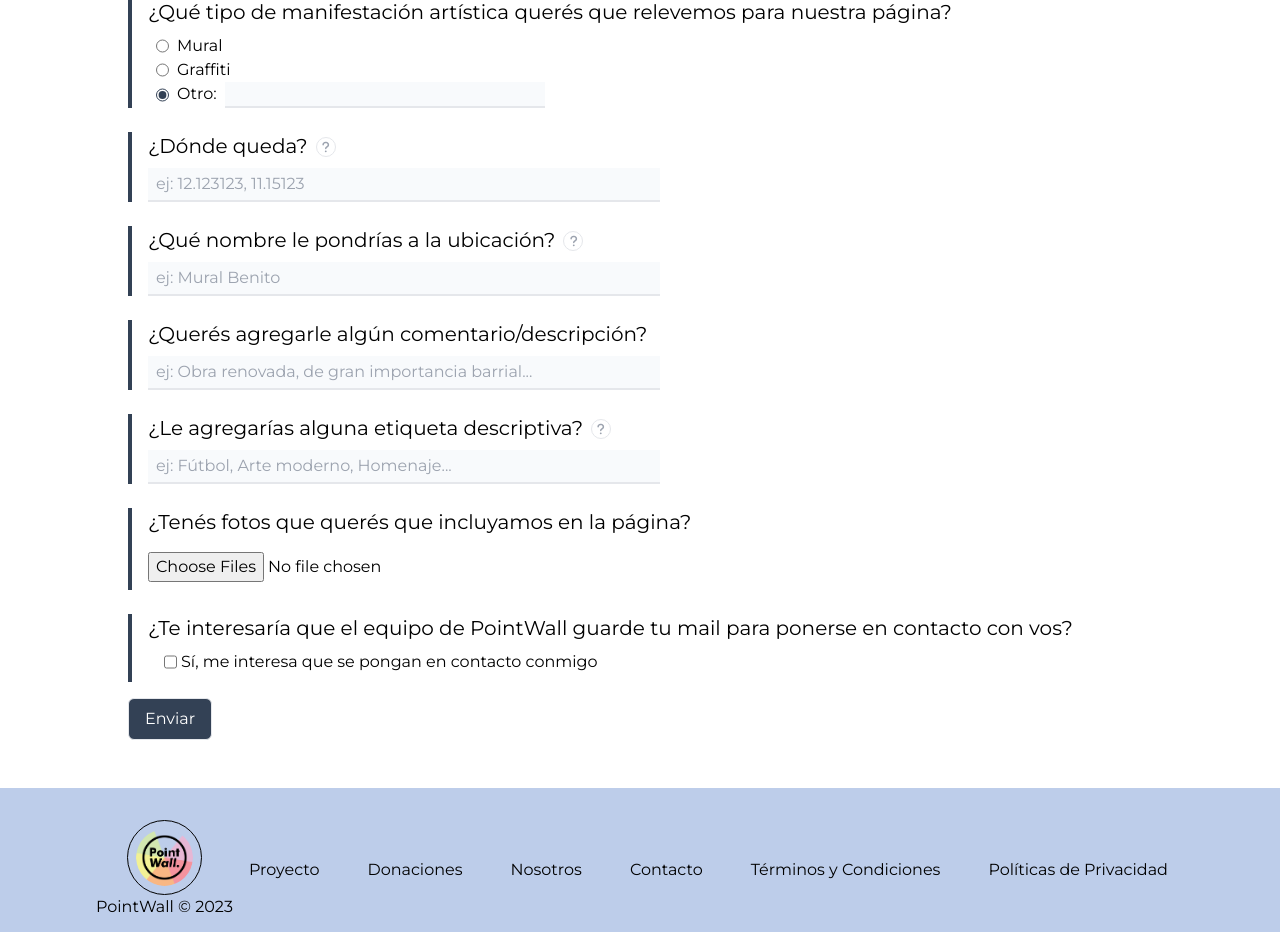
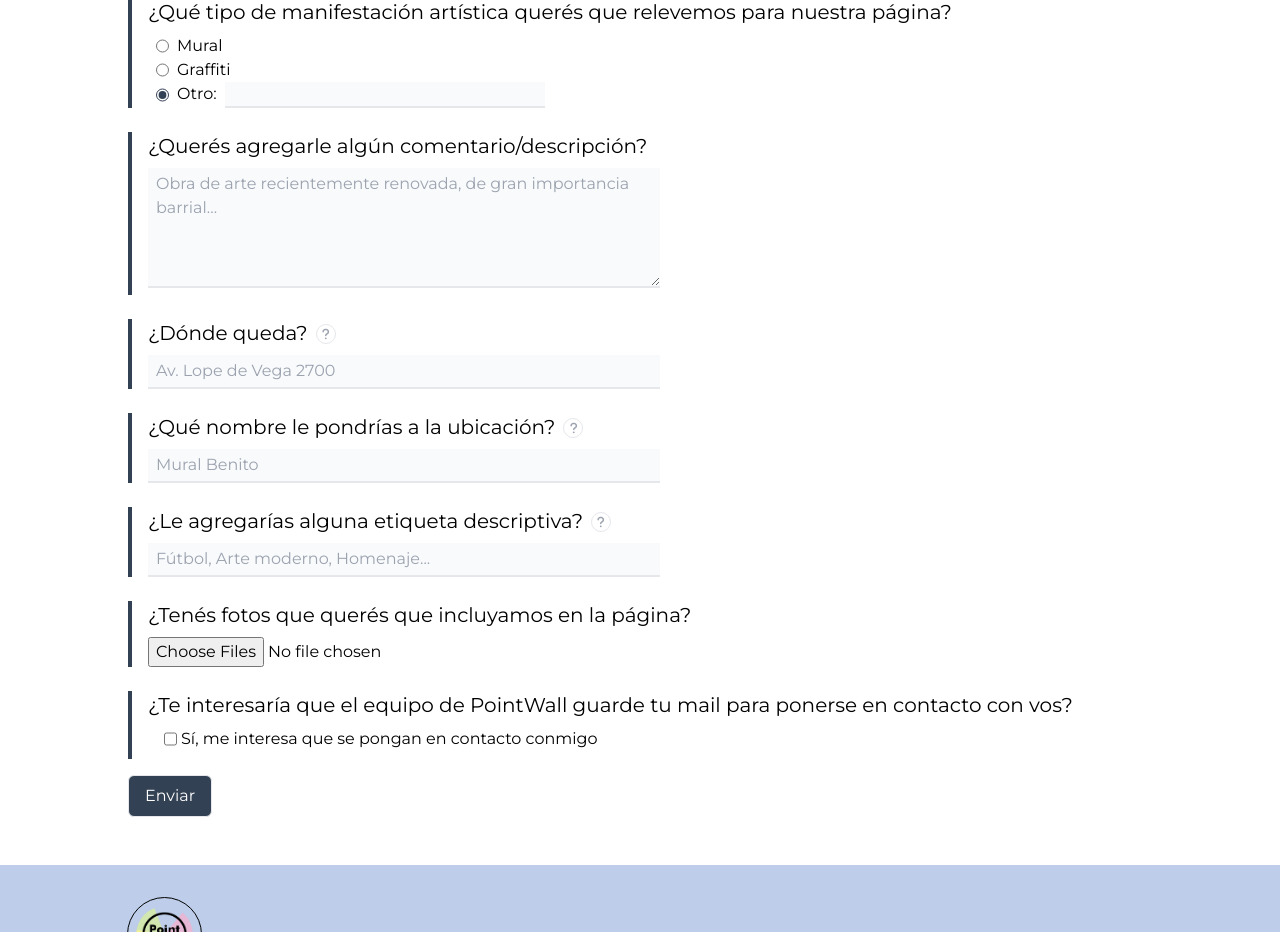
Before and after one commit to PointWall/pointwall, a Next.js app: page /contribucion in a window 1280 px wide. Shown: the part 1500-2432 px from the top of the page. Built offline with nearby package versions, Linux system fonts and the light colour scheme; no server answers; what tailwindcss-animated would draw is missing.

Commit message:
🛠 Fix contribution form

```diff
--- a/pages/contribucion.tsx
+++ b/pages/contribucion.tsx
@@ -1,5 +1,5 @@
-import { PointwallSession } from '@/types/pointwallSession'
-import { useSession } from 'next-auth/react'
+// import { PointwallSession } from '@/types/pointwallSession'
+// import { useSession } from 'next-auth/react'
 import { useState, FormEvent, ChangeEvent } from 'react'
 // components
 import Head from 'next/head'
@@ -11,6 +11,12 @@ import { faQuestion } from '@fortawesome/free-solid-svg-icons'
 
 type inputValue = 'title' | 'description' | 'location' | 'tags'
 
+interface InputSectionProps {
+  children: JSX.Element | JSX.Element[]
+  title: string
+  helpText?: string
+}
+
 interface InputOp {
   value: inputValue
   text: string
@@ -18,17 +24,18 @@ interface InputOp {
   placeholder: string
 }
 
-const FORM_INITIAL_STATE = {
-  title: '',
-  description: '',
-  artType: '',
-  location: '',
-  getInContact: false,
-  images: new Array<String>(),
-  author: {
-    id: -1
-  },
-  tags: ''
+interface InputTextProps {
+  name: string
+  label?: string
+  placeholder?: string
+  required?: boolean
+}
+
+interface InputImageProps {
+  name: string
+  label?: string
+  required?: boolean
+  multiple?: boolean
 }
 
 const TEXT_INPUTS: InputOp[] = [
@@ -36,18 +43,13 @@ const TEXT_INPUTS: InputOp[] = [
     value: 'location',
     text: '¿Dónde queda?',
     helpText: 'Agregá la información más precisa que tengas de la ubicación. Puede ser dirección, calle que corta, o hasta longitud y latitud. También podés agregar un link de google maps referenciando la ubicación.',
-    placeholder: '12.123123, 11.15123'
+    placeholder: 'Av. Lope de Vega 2700'
   },
   {
     value: 'title',
     text: '¿Qué nombre le pondrías a la ubicación?',
     helpText: 'Cuanto más claro sea más posibilidades existen de que la colaboración sea publicada',
     placeholder: 'Mural Benito'
-  },
-  {
-    value: 'description',
-    text: '¿Querés agregarle algún comentario/descripción? ',
-    placeholder: 'Obra renovada, de gran importancia barrial...'
   },
   {
     value: 'tags',
@@ -57,39 +59,31 @@ const TEXT_INPUTS: InputOp[] = [
   }
 ]
 
-interface InputSectionProps {
-  children: JSX.Element | JSX.Element[]
-  title: string
-  helpText?: string
+function TextInput (props: InputTextProps): JSX.Element {
+  return (
+    <div>
+      {props.label !== undefined && <label htmlFor={props.name} className='w-fit block font-light text-sm mb-1'>{props.label}</label>}
+      <input type='text' id={props.name} name={props.name} placeholder={props.placeholder} className='w-full max-w-lg border-b-2 bg-slate-50 px-[.5em] py-[.25em] outline-none focus:border-slate-400 focus:bg-slate-100' />
+    </div>
+  )
 }
 
-async function saveImages (fileInput: FileList | undefined): Promise<any[]> {
-  if (fileInput == null) return []
-
-  const savedImages: String[] = []
-  const files = Array.from(fileInput)
-
-  const formData = new FormData()
-  formData.append('upload_preset', 'pointwall')
-  formData.append('api_key', process.env.NEXT_PUBLIC_CLOUDINARY_API_KEY ?? '')
-
-  for (const file of files) {
-    formData.append('file', file)
-    try {
-      const data = await fetch(
-        'https://api.cloudinary.com/v1_1/dsxmh7gww/image/upload',
-        {
-          method: 'POST',
-          body: formData
-        }
+function TextareaInput (props: InputTextProps): JSX.Element {
+  return (
+    <div>
+      {props.label !== undefined && <label htmlFor={props.name} className='w-fit block font-light text-sm mb-1'>{props.label}</label>}
+      <textarea id={props.name} name={props.name} placeholder={props.placeholder} className='w-full max-w-lg border-b-2 bg-slate-50 px-[.5em] py-[.25em] outline-none min-h-[120px] max-h-[280px] focus:border-slate-400 focus:bg-slate-100' />
+    </div>
   )
-      savedImages.push((await data.json()).url)
-    } catch (error) {
-      console.error(error)
-    }
 }
 
-  return savedImages
+function ImageInput (props: InputImageProps): JSX.Element {
+  return (
+    <div>
+      {props.label !== undefined && <label htmlFor={props.name} className='w-fit block font-light text-sm mb-1'>{props.label}</label>}
+      <input type='file' accept='image/*' required={props.required} multiple={props.multiple} />
+    </div>
+  )
 }
 
 function InputSection ({ children, title, helpText }: InputSectionProps): JSX.Element {
@@ -111,39 +105,41 @@ function InputSection ({ children, title, helpText }: InputSectionProps): JSX.El
 }
 
 export default function Page (): JSX.Element {
-  const { data: session } = useSession()
-  const pointwallSession = session as PointwallSession
-  const [images, setImages] = useState<FileList>()
-  /*
-  ARREGLAR PROBLEMA CON EL artType TEXT INPUT AL SELECCIONAR UNA OPCION PERO ESCRIBIR EN EL INPUT
-  */
-  const [formData, setFormData] = useState(FORM_INITIAL_STATE)
-  // const [isOtherChecked, setIsOtherChecked] = useState(false)
+  // const { data: session } = useSession()
+  // const pointwallSession = session as PointwallSession
+  // const [images, setImages] = useState<FileList>()
 
-  async function postContribution (data: any): Promise<void> {
-    console.log(data)
+  // const [formData, setFormData] = useState(FORM_INITIAL_STATE)
+  const [artType, setArtType] = useState('')
+  const [acceptsContact, setAcceptsContact] = useState(false)
 
-    // if (pointwallSession?.user == null) {
-    //   alert('Debes iniciar sesión para poder enviar el formulario')
-    //   return
+  // async function postContribution (data: any): Promise<void> {
+  //   console.log(data)
+
+  //   // if (pointwallSession?.user == null) {
+  //   //   alert('Debes iniciar sesión para poder enviar el formulario')
+  //   //   return
+  //   // }
+  //   // formData.author = { id: pointwallSession?.user?.id }
+  //   // formData.images = await saveImages(images)
+
+  //   // await fetch('/api/post', {
+  //   //   method: 'POST',
+  //   //   body: JSON.stringify({ ...formData }),
+  //   //   headers: {
+  //   //     'content-type': 'application/json'
+  //   //   }
+  //   // }).catch((e) => console.log(e))
   // }
-    // formData.author = { id: pointwallSession?.user?.id }
-    // formData.images = await saveImages(images)
-
-    // await fetch('/api/post', {
-    //   method: 'POST',
-    //   body: JSON.stringify({ ...formData }),
-    //   headers: {
-    //     'content-type': 'application/json'
-    //   }
-    // }).catch((e) => console.log(e))
-  }
 
   function handleSubmit (ev: FormEvent): void {
     ev.preventDefault()
     // @ts-expect-error
-    const formD = Object.fromEntries(new FormData(ev.target))
-    postContribution(formD).then(_ => setFormData(FORM_INITIAL_STATE)).catch((error) => console.error(error))
+    const formD = new FormData(ev.target)
+    formD.append('artType', artType)
+    formD.append('acceptsContact', acceptsContact.toString())
+    console.log(Object.fromEntries(formD))
+    // postContribution(formD).then(_ => setFormData(FORM_INITIAL_STATE)).catch((error) => console.error(error))
   }
 
   return (
@@ -167,17 +163,8 @@ export default function Page (): JSX.Element {
                       <input
                         id='mural'
                         type='radio'
-                        name='artType'
-                        value='Mural'
-                        // onChange={function (
-                        //   ev: ChangeEvent & { target: HTMLInputElement }
-                        // ) {
-                        //   setFormData((prevData) => ({
-                        //     ...prevData,
-                        //     artType: ev.target.value
-                        //   }))
-                        // }}
-                        // checked={formData.artType === 'Mural'}
+                        onChange={() => setArtType('Mural')}
+                        checked={artType === 'Mural'}
                       />
                       <label htmlFor='mural'>Mural</label>
                     </div>
@@ -185,17 +172,8 @@ export default function Page (): JSX.Element {
                       <input
                         id='graffiti'
                         type='radio'
-                        name='artType'
-                        value='Graffiti'
-                        // onChange={function (
-                        //   ev: ChangeEvent & { target: HTMLInputElement }
-                        // ) {
-                        //   setFormData((prevData) => ({
-                        //     ...prevData,
-                        //     artType: ev.target.value
-                        //   }))
-                        // }}
-                        checked={formData.artType === 'Graffiti'}
+                        onChange={() => setArtType('Graffiti')}
+                        checked={artType === 'Graffiti'}
                       />
                       <label htmlFor='graffiti'>Graffiti</label>
                     </div>
@@ -203,61 +181,36 @@ export default function Page (): JSX.Element {
                       <input
                         id='other'
                         type='radio'
-                        name='artType'
-                        value='Otro'
-                        // onChange={function (
-                        //   ev: ChangeEvent & { target: HTMLInputElement }
-                        // ) {
-                        //   setFormData((prevData) => ({
-                        //     ...prevData,
-                        //     artType: ''
-                        //   }))
-                        // }}
-                        checked={!['Graffiti', 'Mural'].includes(formData.artType)}
+                        onChange={() => setArtType('Otro')}
+                        checked={!['Graffiti', 'Mural'].includes(artType)}
                       />
                       <label htmlFor='other'>Otro: </label>
                       <input
                         type='text'
-                        name='otherArtType'
-                        // onChange={function (
-                        //   ev: ChangeEvent & { target: HTMLInputElement }
-                        // ) {
-                        //   setFormData((prevData) => {
-                        //     return {
-                        //       ...prevData,
-                        //       artType: ev.target.value
-                        //     }
-                        //   })
-                        // }}
-                        value={!['Graffiti', 'Mural'].includes(formData.artType) ? formData.artType : ''}
+                        onChange={(ev: ChangeEvent & { target: HTMLInputElement }) => setArtType(ev.target.value)}
+                        value={!['Graffiti', 'Mural'].includes(artType) ? artType : ''}
                         className='w-full max-w-xs border-b-2 bg-slate-50 px-[.5em] outline-none focus:border-slate-400 focus:bg-slate-100'
                       />
                     </div>
                   </div>
                 </InputSection>
+                <InputSection title='¿Querés agregarle algún comentario/descripción?'>
+                  <TextareaInput name='description' placeholder='Obra de arte recientemente renovada, de gran importancia barrial...' />
+                </InputSection>
                 {TEXT_INPUTS.map((input) => (
                   <InputSection key={input.value} title={input.text} helpText={input.helpText}>
-                    <input
-                      type='text'
-                      name={input.value}
-                      className='w-full max-w-lg border-b-2 bg-slate-50 px-[.5em] py-[.25em] outline-none focus:border-slate-400 focus:bg-slate-100'
-                      placeholder={`ej: ${input.placeholder}`}
-                    />
+                    <TextInput name={input.value} placeholder={input.placeholder} />
                   </InputSection>
                 ))}
                 <InputSection title='¿Tenés fotos que querés que incluyamos en la página?'>
-                  <input
-                    type='file'
-                    className='my-2 w-full'
-                    multiple
-                    accept='image/*'
-                  />
+                  <ImageInput name='images' multiple />
                 </InputSection>
                 <InputSection title='¿Te interesaría que el equipo de PointWall guarde tu mail para ponerse en contacto con vos?'>
                   <div className='my-2 ml-4 flex gap-1 align-middle'>
                     <input
                       id='contactCheckbox'
                       type='checkbox'
+                      onChange={() => setAcceptsContact(prev => !prev)}
                     />
                     <label htmlFor='contactCheckbox'>
                       Sí, me interesa que se pongan en contacto conmigo
```
Lines whose indentation alone changed are shown as unchanged.
